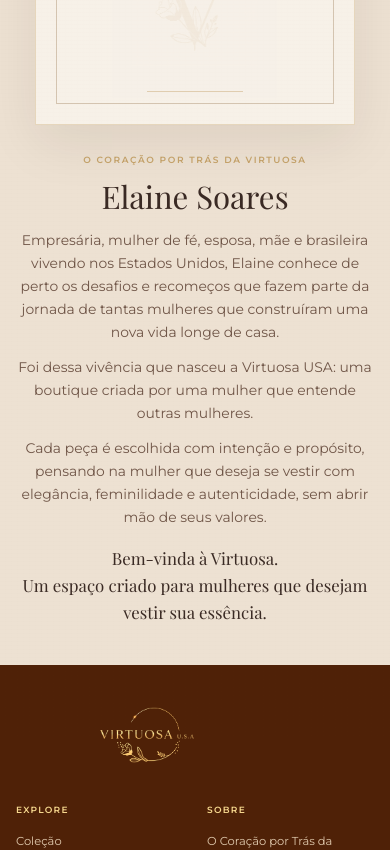
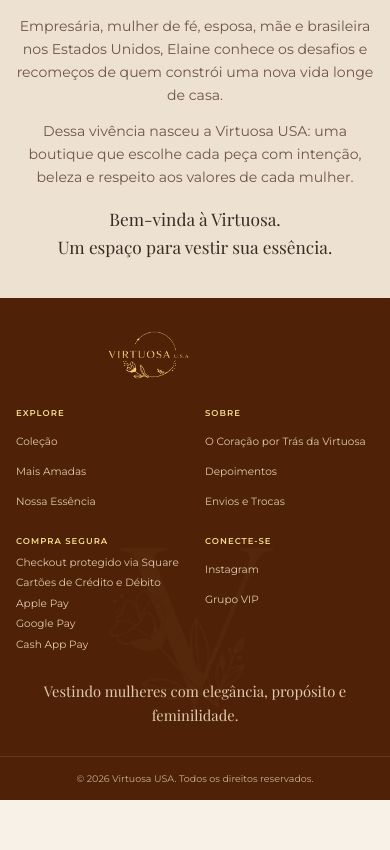
Before and after one commit to universocsdigital-wq/virtuosa-usa, a Next.js app: page / in a window 390 px wide. Shown: the part 5360-6210 px from the top of the page. After the commit the page ends 6160 px from the top, so only its background shows below. Built offline with nearby package versions, Linux system fonts and the light colour scheme; a web font is replaced by a local one.

Commit message:
compact mobile story and footer

```diff
--- a/components/home/OwnerStory.tsx
+++ b/components/home/OwnerStory.tsx
@@ -3,11 +3,11 @@ export function OwnerStory() {
     <section
       id="elaine-soares"
       aria-label="O coração por trás da Virtuosa"
-      className="section-warm texture-linen relative overflow-hidden bg-[#EDE1D2] pb-[38px] pt-[12px] lg:pb-[64px] lg:pt-[24px]"
+      className="section-warm texture-linen relative overflow-hidden bg-[#EDE1D2] py-9 lg:pb-[64px] lg:pt-[24px]"
     >
       <div className="container-virtuosa">
-        <div className="grid items-center gap-7 border-t border-[#D9C8B5] pt-7 lg:grid-cols-[0.85fr_1.15fr] lg:gap-16 lg:pt-10">
-          <div className="relative mx-auto h-[220px] w-full max-w-[320px] overflow-hidden border border-[#C6A36A]/35 bg-[#F7F1E8] shadow-[0_18px_50px_rgba(42,23,18,0.08)] lg:aspect-[4/5] lg:h-auto lg:max-w-[360px] lg:shadow-[0_24px_70px_rgba(42,23,18,0.10)]">
+        <div className="grid items-center border-t border-[#D9C8B5] pt-8 lg:grid-cols-[0.85fr_1.15fr] lg:gap-16 lg:pt-10">
+          <div className="relative mx-auto hidden aspect-[4/5] w-full max-w-[360px] overflow-hidden border border-[#C6A36A]/35 bg-[#F7F1E8] shadow-[0_24px_70px_rgba(42,23,18,0.10)] lg:block">
             <div className="absolute inset-5 border border-[#C6A36A]/22" aria-hidden />
             <div className="absolute inset-0 texture-linen opacity-70" aria-hidden />
             <div
@@ -27,14 +27,23 @@ export function OwnerStory() {
             <span className="mb-3 block font-sans text-[9px] font-semibold uppercase tracking-[0.18em] text-virtuosa-antique-gold lg:mb-4 lg:text-[10px] lg:tracking-[0.22em]">
               O coração por trás da Virtuosa
             </span>
-            <h2
-              className="font-serif text-virtuosa-deep-brown"
-              style={{ fontSize: "clamp(1.9rem, 8vw, 3.15rem)", lineHeight: 1.08 }}
-            >
+            <h2 className="font-serif text-[2.2rem] leading-none text-virtuosa-deep-brown lg:text-[3.15rem] lg:leading-[1.08]">
               Elaine Soares
             </h2>
 
-            <div className="mt-4 space-y-3 font-sans text-[0.87rem] leading-[1.65] text-virtuosa-light-brown [&>p:nth-child(4)]:hidden lg:mt-6 lg:space-y-4 lg:text-[0.98rem] lg:leading-[1.82] lg:[&>p:nth-child(4)]:block">
+            <div className="mt-5 space-y-3 font-sans text-[0.88rem] leading-[1.65] text-virtuosa-light-brown lg:hidden">
+              <p>
+                Empresária, mulher de fé, esposa, mãe e brasileira nos Estados Unidos, Elaine conhece os desafios e recomeços de quem constrói uma nova vida longe de casa.
+              </p>
+              <p>
+                Dessa vivência nasceu a Virtuosa USA: uma boutique que escolhe cada peça com intenção, beleza e respeito aos valores de cada mulher.
+              </p>
+              <p className="pt-1 font-serif text-[1.08rem] leading-relaxed text-virtuosa-deep-brown">
+                Bem-vinda à Virtuosa.<br />Um espaço para vestir sua essência.
+              </p>
+            </div>
+
+            <div className="mt-6 hidden space-y-4 font-sans text-[0.98rem] leading-[1.82] text-virtuosa-light-brown lg:block">
               <p>
                 Empresária, mulher de fé, esposa, mãe e brasileira vivendo nos Estados Unidos, Elaine conhece de perto os desafios e recomeços que fazem parte da jornada de tantas mulheres que construíram uma nova vida longe de casa.
               </p>
@@ -47,10 +56,8 @@ export function OwnerStory() {
               <p>
                 Porque a verdadeira elegância não está apenas no que vestimos, mas na forma como expressamos quem somos.
               </p>
-              <p className="pt-1 font-serif text-[1.05rem] leading-relaxed text-virtuosa-deep-brown lg:pt-2 lg:text-[1.25rem]">
-                Bem-vinda à Virtuosa.
-                <br />
-                Um espaço criado para mulheres que desejam vestir sua essência.
+              <p className="pt-2 font-serif text-[1.25rem] leading-relaxed text-virtuosa-deep-brown">
+                Bem-vinda à Virtuosa.<br />Um espaço criado para mulheres que desejam vestir sua essência.
               </p>
             </div>
           </div>
--- a/components/layout/Footer.tsx
+++ b/components/layout/Footer.tsx
@@ -26,20 +26,20 @@ export function Footer() {
           <img src="/svg/MONOGRAMA/Monograma sem Circulo Fundo Branco.svg" alt="" className="h-full w-full object-contain" />
         </div>
 
-        <div className="container-virtuosa relative py-9 lg:py-14">
-          <div className="grid grid-cols-2 gap-x-6 gap-y-8 md:grid-cols-2 xl:grid-cols-[1.28fr_1fr_1.15fr_1.25fr_0.95fr] xl:gap-12">
+        <div className="container-virtuosa relative py-7 lg:py-14">
+          <div className="grid grid-cols-2 gap-x-5 gap-y-6 md:grid-cols-2 xl:grid-cols-[1.28fr_1fr_1.15fr_1.25fr_0.95fr] xl:gap-12">
             <div className="col-span-2 xl:col-span-1">
-              <Link href="/" className="brand-logo-reference brand-logo-reference--footer relative mx-auto mb-1 block h-[68px] w-[210px] overflow-visible xl:mx-0 xl:mb-5 xl:h-[82px] xl:w-[240px]" aria-label="Virtuosa USA" />
+              <Link href="/" className="brand-logo-reference brand-logo-reference--footer relative mx-auto block h-[58px] w-[190px] overflow-visible xl:mx-0 xl:mb-5 xl:h-[82px] xl:w-[240px]" aria-label="Virtuosa USA" />
             </div>
 
             <FooterColumn title="Explore" links={curationLinks} />
             <FooterColumn title="Sobre" links={aboutLinks} />
 
             <div>
-              <h4 className="mb-3 font-sans text-[9px] font-semibold uppercase tracking-[0.14em] text-[#F7D98F] sm:text-[10px]">
+              <h4 className="mb-2.5 font-sans text-[8.5px] font-semibold uppercase tracking-[0.12em] text-[#F7D98F] sm:text-[10px]">
                 Compra Segura
               </h4>
-              <ul className="flex flex-col gap-2 font-sans text-[11.5px] leading-relaxed text-[#F1DDC1]/90 sm:text-[13px]">
+              <ul className="grid gap-1.5 font-sans text-[10.5px] leading-snug text-[#F1DDC1]/90 sm:text-[13px]">
                 <li>Checkout protegido via Square</li>
                 <li>Cartões de Crédito e Débito</li>
                 <li>Apple Pay</li>
@@ -51,17 +51,17 @@ export function Footer() {
             <FooterColumn title="Conecte-se" links={socialLinks} />
           </div>
 
-          <p className="mx-auto mt-8 max-w-[620px] text-center font-serif text-[1rem] leading-relaxed text-[#F1DDC1]/90 lg:mt-12 lg:text-[1.15rem]">
+          <p className="mx-auto mt-7 max-w-[620px] text-center font-serif text-[0.92rem] leading-relaxed text-[#F1DDC1]/90 lg:mt-12 lg:text-[1.15rem]">
             Vestindo mulheres com elegância, propósito e feminilidade.
           </p>
         </div>
 
-        <div className="border-t border-white/10 py-4 lg:py-5">
+        <div className="border-t border-white/10 py-3.5 lg:py-5">
           <div className="container-virtuosa flex flex-col items-center justify-between gap-3 text-center sm:flex-row">
-            <p className="font-sans text-[11px] text-[#F1DDC1]/70">
+            <p className="font-sans text-[9.5px] text-[#F1DDC1]/75 sm:text-[11px]">
               © 2026 Virtuosa USA. Todos os direitos reservados.
             </p>
-            <p className="font-sans text-[11px] text-[#F1DDC1]/70">
+            <p className="hidden font-sans text-[11px] text-[#F1DDC1]/70 sm:block">
               Checkout seguro via Square
             </p>
           </div>
@@ -73,7 +73,7 @@ export function Footer() {
         target="_blank"
         rel="noopener noreferrer"
         aria-label="Chamar a Virtuosa no WhatsApp"
-        className="fixed bottom-5 right-5 z-[90] flex h-14 w-14 items-center justify-center rounded-full bg-[#25D366] text-white shadow-[0_10px_28px_rgba(0,0,0,0.24)] transition-transform hover:scale-105"
+        className="fixed bottom-4 right-4 z-[90] flex h-12 w-12 items-center justify-center rounded-full bg-[#25D366] text-white shadow-[0_10px_28px_rgba(0,0,0,0.24)] transition-transform hover:scale-105 sm:bottom-5 sm:right-5 sm:h-14 sm:w-14"
       >
         <svg width="25" height="25" viewBox="0 0 24 24" fill="none" aria-hidden>
           <path
@@ -103,17 +103,17 @@ function FooterColumn({
 }) {
   return (
     <div>
-      <h4 className="mb-3 font-sans text-[9px] font-semibold uppercase tracking-[0.14em] text-[#F7D98F] sm:text-[10px]">
+      <h4 className="mb-2.5 font-sans text-[8.5px] font-semibold uppercase tracking-[0.12em] text-[#F7D98F] sm:text-[10px]">
         {title}
       </h4>
-      <ul className="flex flex-col gap-2">
+      <ul className="flex flex-col gap-1.5 sm:gap-2">
         {links.map((link) => (
           <li key={`${title}-${link.label}`}>
             <Link
               href={link.href}
               target={link.external ? "_blank" : undefined}
               rel={link.external ? "noopener noreferrer" : undefined}
-              className="font-sans text-[11.5px] leading-relaxed text-[#F1DDC1]/90 transition-colors duration-200 hover:text-[#F7D98F] sm:text-[13px]"
+              className="font-sans text-[10.5px] leading-snug text-[#F1DDC1]/90 transition-colors duration-200 hover:text-[#F7D98F] sm:text-[13px] sm:leading-relaxed"
             >
               {link.label}
             </Link>
```
